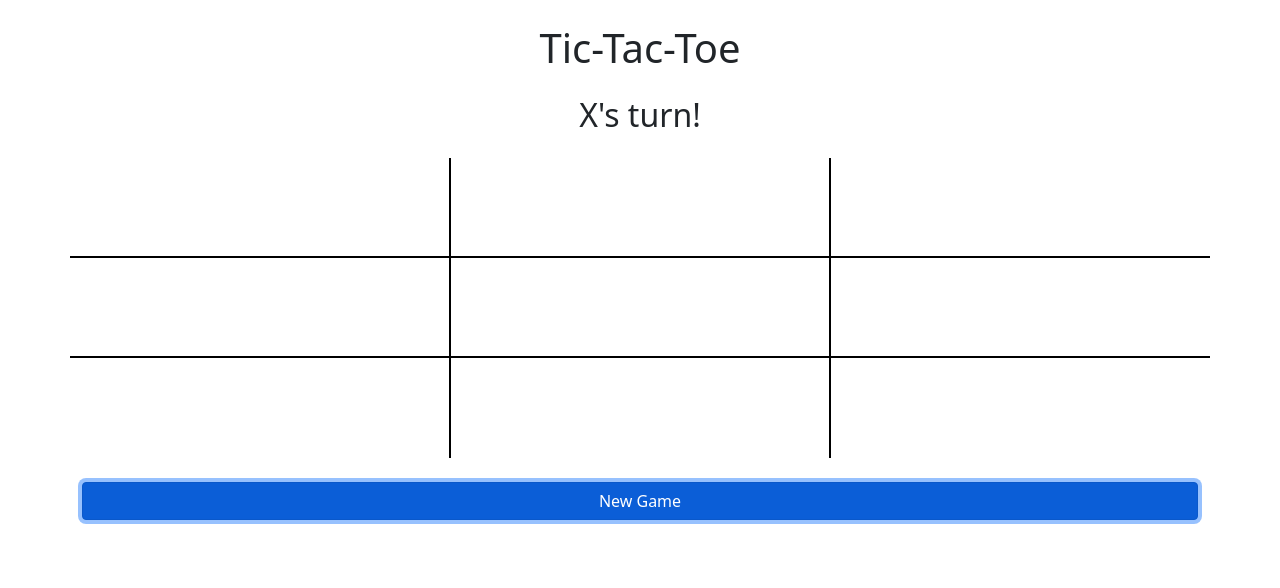
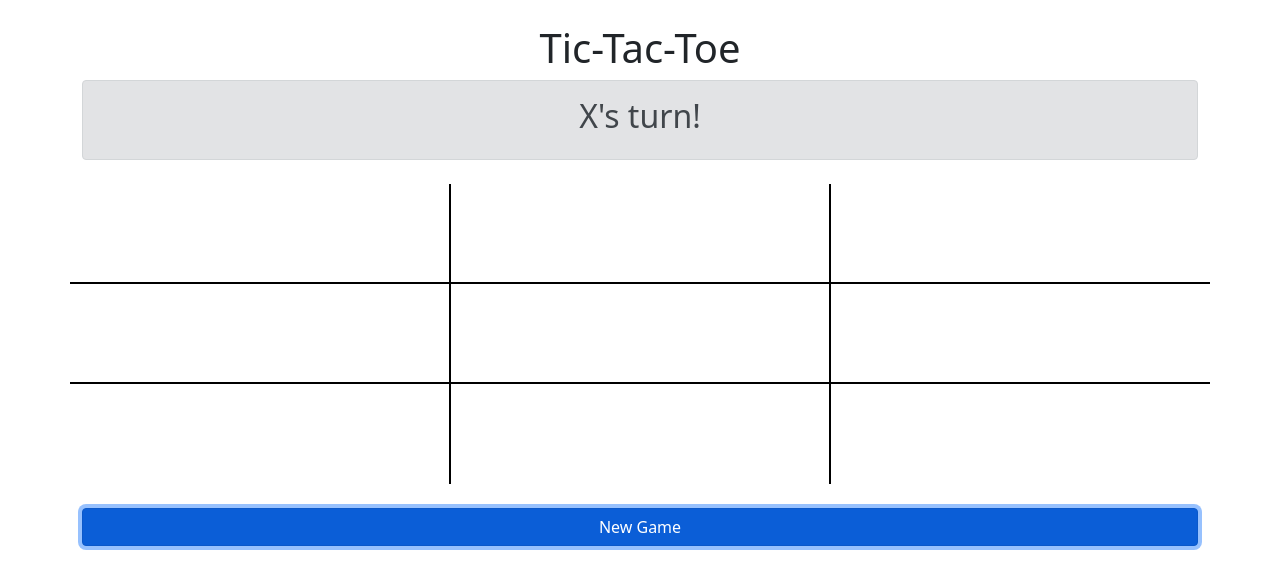
Before and after one commit to irvine8roman/Tic-Tac-Toe, a website: page index.html in a window 1280 px wide. Both pictures are taken after a click on the button "New Game". Drawn offline with nearby package versions, Linux system fonts and the light colour scheme.

Commit message:
Added boot strap alerts for player turn and winner/tie

```diff
--- a/index.html
+++ b/index.html
@@ -15,8 +15,8 @@
     <div class="text-center mt-4">
       <h1>Tic-Tac-Toe</h1>
     </div>
-    <div>
-      <h2 class="text-center mt-4" id="player-turn">X's turn!</h2>
+    <div class="alert alert-secondary" id="player-alert">
+      <h2 class="text-center" id="player-turn">X's turn!</h2>
     </div>
     <div class="mt-4" id="game-form">
       <div class="row" style="height: 100px">
--- a/script.js
+++ b/script.js
@@ -98,6 +98,7 @@ function checkWinner() {
       document.querySelector("#letter-five").innerHTML === "O" &&
       document.querySelector("#letter-seven").innerHTML === "O")
   ) {
+    document.querySelector("#player-alert").classList = "alert alert-primary";
     document.querySelector(
       "#player-turn"
     ).innerHTML = `${currentPlayer} is the winner!`;
@@ -113,6 +114,7 @@ function checkWinner() {
     document.querySelector("#letter-eight").innerHTML !== "" &&
     document.querySelector("#letter-nine").innerHTML !== ""
   ) {
+    document.querySelector("#player-alert").classList = "alert alert-warning";
     document.querySelector("#player-turn").innerHTML = "It's a tie!";
     return true;
   }
@@ -120,6 +122,7 @@ function checkWinner() {
 
 document.querySelector("#new-game").addEventListener("click", function () {
   currentPlayer = "X";
+  document.querySelector("#player-alert").classList = "alert alert-secondary";
   document.querySelector("#player-turn").innerHTML = `${currentPlayer}'s turn!`;
   document.querySelector("#letter-one").innerHTML = "";
   document.querySelector("#letter-two").innerHTML = "";
```
